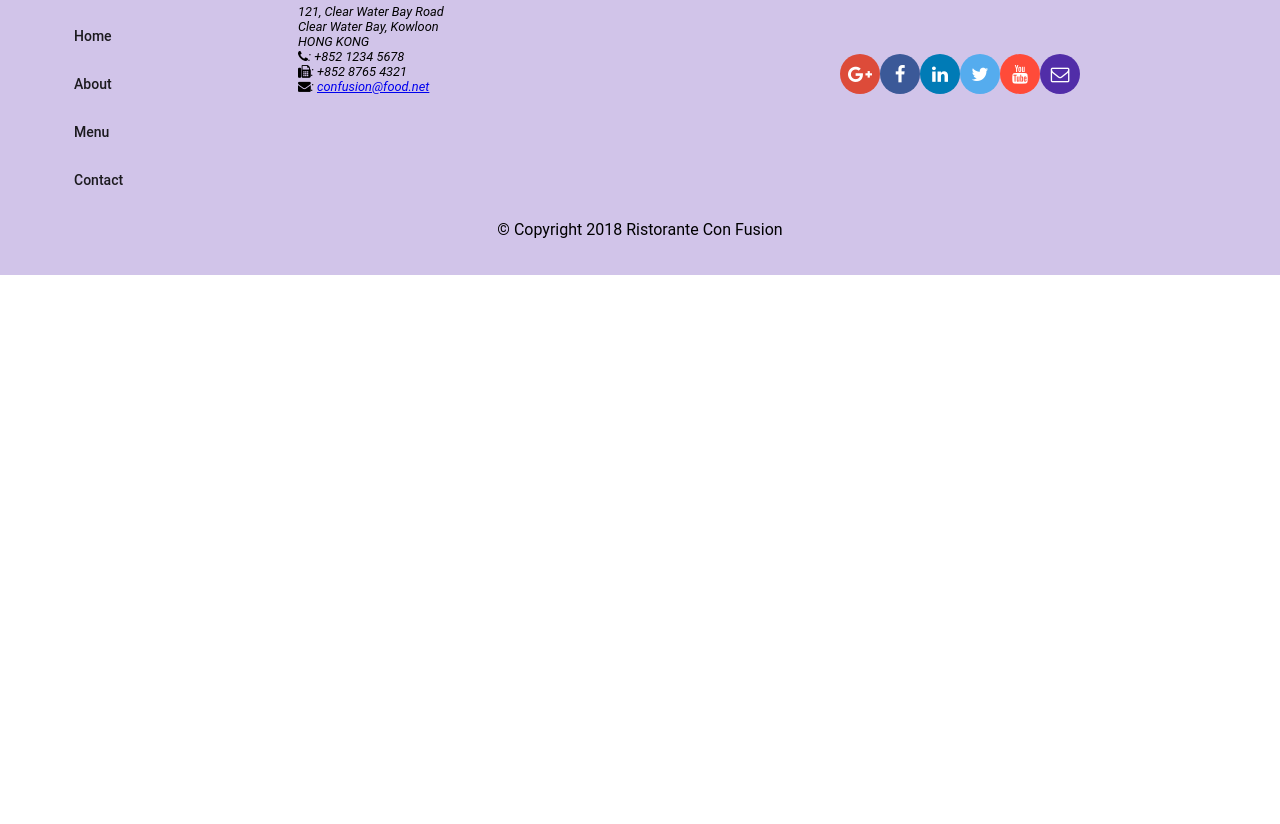
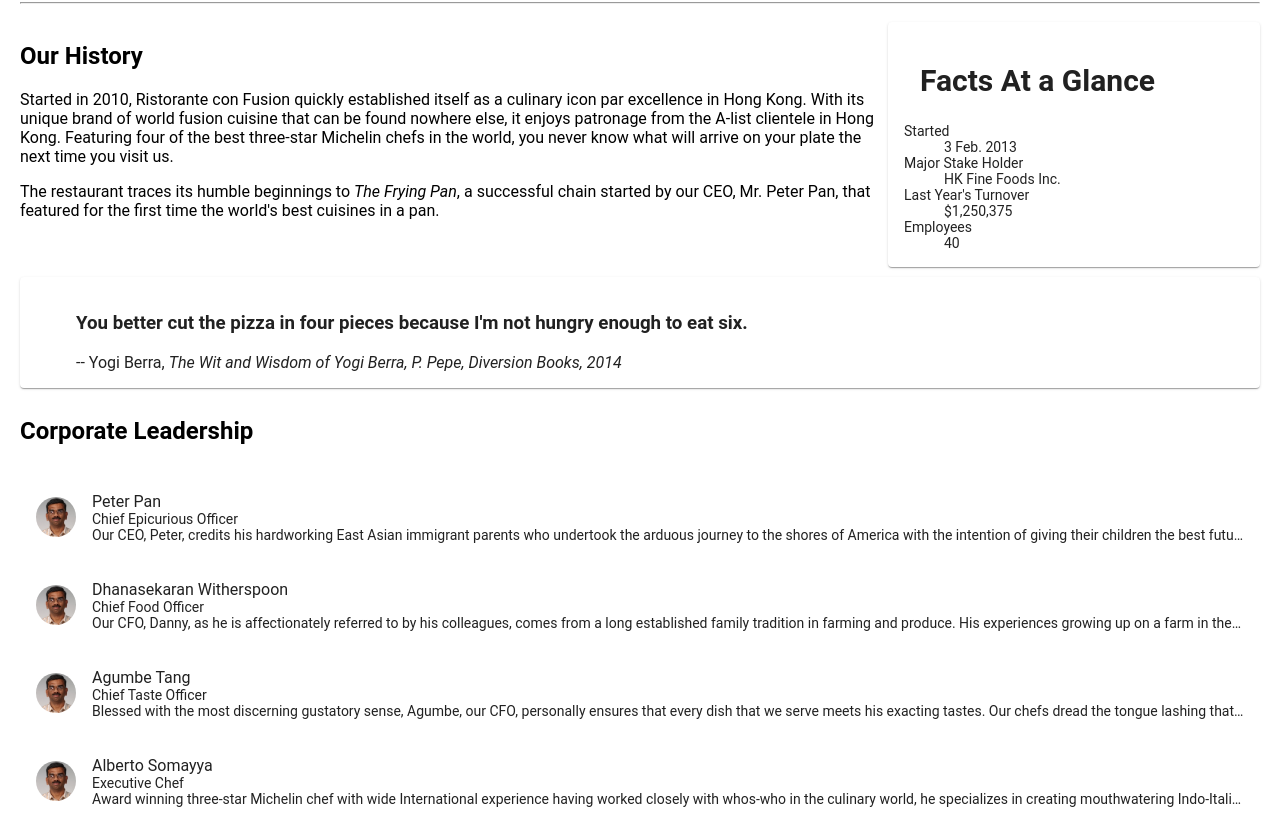
Before and after one commit to Arece7/Coursera-Angular-Project, an Angular app: page /aboutus in a window 1280 px wide. Before the commit this address led to /. Shown: the part 416-1240 px from the top of the page. Before the commit the page ends 800 px from the top, so only its background shows below. Built offline with nearby package versions, Linux system fonts and the light colour scheme.

Commit message:
Single page app 3

```diff
--- a/src/app/about/about.component.html
+++ b/src/app/about/about.component.html
@@ -1,3 +1,68 @@
-<p>
-  about works!
-</p>
+<div class="container"
+  fxLayout="column"
+  fxLayoutGap="10px">
+
+  <div fxFlex>
+    <div>
+        <h3>About Us</h3>
+        <hr>
+    </div>
+  </div>
+
+  <div fxFlex>
+    <div fxLayout="column" fxLayout.gt-sm="row">
+      <div fxFlex="70">
+        <h2>Our History</h2>
+        <p>Started in 2010, Ristorante con Fusion quickly established itself as a culinary icon par excellence in Hong Kong. With its unique brand of world fusion cuisine that can be found nowhere else, it enjoys patronage from the A-list clientele in Hong Kong.  Featuring four of the best three-star Michelin chefs in the world, you never know what will arrive on your plate the next time you visit us.</p>
+        <p>The restaurant traces its humble beginnings to <em>The Frying Pan</em>, a successful chain started by our CEO, Mr. Peter Pan, that featured for the first time the world's best cuisines in a pan.</p>
+      </div>
+      <div fxFlex="30">
+        <mat-card>
+          <mat-card-header>
+            <mat-card-title>
+            <h2>Facts At a Glance</h2>
+            </mat-card-title>
+          </mat-card-header>
+          <mat-card-content>
+            <dl>
+              <dt>Started</dt>
+              <dd>3 Feb. 2013</dd>
+              <dt>Major Stake Holder</dt>
+              <dd>HK Fine Foods Inc.</dd>
+              <dt>Last Year's Turnover</dt>
+              <dd>$1,250,375</dd>
+              <dt>Employees</dt>
+              <dd>40</dd>
+            </dl>
+          </mat-card-content>
+        </mat-card>
+      </div>
+    </div>
+  </div>
+
+  <div fxFlex>
+    <mat-card>
+      <blockquote>
+        <h3>You better cut the pizza in four pieces because
+            I'm not hungry enough to eat six.</h3>
+        <footer>-- Yogi Berra,
+          <cite>The Wit and Wisdom of Yogi Berra,
+            P. Pepe, Diversion Books, 2014</cite>
+        </footer>
+      </blockquote>
+    </mat-card>
+  </div>
+
+
+  <div fxFlex>
+    <h2>Corporate Leadership</h2>
+    <mat-list role="list" *ngIf="leaders" >
+      <mat-list-item role="listitem" *ngFor="let leader of leaders">
+      <img matListAvatar src={{leader.image}} alt= {{leader.name}}>
+      <p matLine>{{leader.name}}</p>
+      <p matLine>{{leader.designation}}</p>
+      <p matLine>{{leader.description}}</p>
+      </mat-list-item>
+    </mat-list>
+  </div>
+</div>
--- a/src/app/about/about.component.ts
+++ b/src/app/about/about.component.ts
@@ -1,5 +1,6 @@
 import { Component, OnInit } from '@angular/core';
-
+import { leader } from '../shared/leader';
+import { LeaderService } from '../services/leader.service'
 @Component({
   selector: 'app-about',
   templateUrl: './about.component.html',
@@ -7,9 +8,11 @@
 })
 export class AboutComponent implements OnInit {
 
-  constructor() { }
+  constructor(private leaderService:LeaderService) { }
 
+  leaders: leader[]
   ngOnInit() {
+    this.leaders = this.leaderService.getLeaderDetails();
   }
 
 }
--- a/src/app/app-routing/routes.ts
+++ b/src/app/app-routing/routes.ts
@@ -7,9 +7,11 @@
 import { ContactComponent } from '../contact/contact.component';
 
 export const routes: Routes = [
-  { path: 'home',  component: HomeComponent },
+  { path: '', redirectTo: '/home', pathMatch: 'full' },
+  { path: 'home',     component: HomeComponent },
   { path: 'menu',     component: MenuComponent },
   { path: 'contactus',     component: ContactComponent },
+  { path: 'aboutus',     component: AboutComponent },
   { path: 'dishdetail/:id',     component: DishDetailsComponent },
   { path: '', redirectTo: '/home', pathMatch: 'full' }
 ];
--- a/src/app/app.module.ts
+++ b/src/app/app.module.ts
@@ -20,6 +20,7 @@
 
 import { DishService } from './services/dish.service';
 import { PromotionService } from './services/promotion.service';
+import { LeaderService } from './services/leader.service';
 import { AppRoutingModule } from './app-routing/app-routing.module';
 @NgModule({
   declarations: [
@@ -37,7 +38,7 @@
     MatToolbarModule,FlexLayoutModule,MatListModule,
     MatGridListModule,MatCardModule,MatButtonModule,AppRoutingModule
   ],
-  providers: [DishService,PromotionService],
+  providers: [DishService,PromotionService,LeaderService],
   bootstrap: [AppComponent]
 })
 export class AppModule { }
--- a/src/app/footer/footer.component.html
+++ b/src/app/footer/footer.component.html
@@ -10,7 +10,7 @@
         <h4>Links</h4>
         <mat-list>
           <mat-list-item><a mat-button routerLink="/home">Home</a></mat-list-item>
-          <mat-list-item><a mat-button>About</a></mat-list-item>
+          <mat-list-item><a mat-button routerLink="/aboutus">About</a></mat-list-item>
           <mat-list-item><a mat-button routerLink="/menu">Menu</a></mat-list-item>
           <mat-list-item><a mat-button routerLink="/contactus">Contact</a></mat-list-item>
         </mat-list>
--- a/src/app/header/header.component.html
+++ b/src/app/header/header.component.html
@@ -1,7 +1,7 @@
 <mat-toolbar color="primary">
   <span><img src="/assets/images/logo.png" height=30 width=41></span>
   <a mat-button routerLink="/home" routerLinkActive="active"><span class="fa fa-home fa-lg"></span> Home</a>
-  <a mat-button routerLinkActive="active"><span class="fa fa-info fa-lg"></span> About</a>
+  <a mat-button routerLink="/aboutus" routerLinkActive="active"><span class="fa fa-info fa-lg"></span> About</a>
   <a mat-button routerLink="/menu" routerLinkActive="active"><span class="fa fa-list fa-lg"></span> Menu</a>
   <a mat-button routerLink="/contactus" routerLinkActive="active"><span class="fa fa-address-card fa-lg"></span> Contact</a>
 </mat-toolbar>
--- a/src/app/home/home.component.html
+++ b/src/app/home/home.component.html
@@ -33,4 +33,17 @@
   </mat-card-content>
 </mat-card>
 
+<mat-card *ngIf="leader" fxFlex>
+  <mat-card-header>
+    <div mat-card-avatar></div>
+    <mat-card-title>
+      <h3>{{leader.name | uppercase}}</h3>
+    </mat-card-title>
+  </mat-card-header>
+  <img mat-card-image src={{leader.image}} alt={{leader.name}}>
+  <mat-card-content>
+    <p>{{leader.description}}
+    </p>
+  </mat-card-content>
+</mat-card>
 </div>
--- a/src/app/home/home.component.ts
+++ b/src/app/home/home.component.ts
@@ -1,8 +1,10 @@
 import { Component, OnInit } from '@angular/core';
 import { Dish } from '../shared/dish';
 import { Promotion } from '../shared/promotion';
+import { leader } from '../shared/leader';
 import { DishService } from '../services/dish.service';
 import { PromotionService } from '../services/promotion.service';
+import { LeaderService } from '../services/leader.service';
 @Component({
   selector: 'app-home',
   templateUrl: './home.component.html',
@@ -12,13 +14,15 @@
 
   dish: Dish;
   promotion: Promotion;
+  leader: leader;
 
   constructor(private dishservice: DishService,
-    private promotionservice: PromotionService) { }
+    private promotionservice: PromotionService,private leaderService:LeaderService) { }
 
   ngOnInit() {
     this.dish = this.dishservice.getFeaturedDish();
     this.promotion = this.promotionservice.getFeaturedPromotion();
+     this.leader = this.leaderService.getFeaturedLeaderDetails();
   }
 
 }
--- /dev/null
+++ b/src/app/services/leader.service.ts
@@ -0,0 +1,19 @@
+import { Injectable } from '@angular/core';
+import { leader } from '../shared/leader';
+import { LEADERS } from '../shared/leaders';
+
+@Injectable({
+  providedIn: 'root'
+})
+export class LeaderService {
+
+  constructor() { }
+
+getLeaderDetails():leader[]{
+  return LEADERS;
+}
+getFeaturedLeaderDetails():leader
+{
+  return LEADERS.filter((leader)=> leader.featured)[0];
+}
+}
--- /dev/null
+++ b/src/app/shared/leader.ts
@@ -0,0 +1,9 @@
+export class leader{
+    id: string;
+      name: string;
+      image: string;
+      designation: string;
+      abbr: string;
+      featured: boolean;
+      description: string;
+}
--- /dev/null
+++ b/src/app/shared/leaders.ts
@@ -0,0 +1,44 @@
+import { leader } from './leader';
+export const LEADERS : leader[] =
+[
+    {
+      id: '0',
+      name: 'Peter Pan',
+      image: '/assets/images/alberto.png',
+      designation: 'Chief Epicurious Officer',
+      abbr: 'CEO',
+      featured: false,
+      // tslint:disable-next-line:max-line-length
+      description: 'Our CEO, Peter, credits his hardworking East Asian immigrant parents who undertook the arduous journey to the shores of America with the intention of giving their children the best future. His mother\'s wizardy in the kitchen whipping up the tastiest dishes with whatever is available inexpensively at the supermarket, was his first inspiration to create the fusion cuisines for which The Frying Pan became well known. He brings his zeal for fusion cuisines to this restaurant, pioneering cross-cultural culinary connections.'
+    },
+    {
+      id: '1',
+      name: 'Dhanasekaran Witherspoon',
+      image: '/assets/images/alberto.png',
+      designation: 'Chief Food Officer',
+      abbr: 'CFO',
+      featured: false,
+      // tslint:disable-next-line:max-line-length
+      description: 'Our CFO, Danny, as he is affectionately referred to by his colleagues, comes from a long established family tradition in farming and produce. His experiences growing up on a farm in the Australian outback gave him great appreciation for varieties of food sources. As he puts it in his own words, Everything that runs, wins, and everything that stays, pays!'
+    },
+    {
+      id: '2',
+      name: 'Agumbe Tang',
+      image: '/assets/images/alberto.png',
+      designation: 'Chief Taste Officer',
+      abbr: 'CTO',
+      featured: false,
+      // tslint:disable-next-line:max-line-length
+      description: 'Blessed with the most discerning gustatory sense, Agumbe, our CFO, personally ensures that every dish that we serve meets his exacting tastes. Our chefs dread the tongue lashing that ensues if their dish does not meet his exacting standards. He lives by his motto, You click only if you survive my lick.'
+    },
+    {
+      id: '3',
+      name: 'Alberto Somayya',
+      image: '/assets/images/alberto.png',
+      designation: 'Executive Chef',
+      abbr: 'EC',
+      featured: true,
+      // tslint:disable-next-line:max-line-length
+      description: 'Award winning three-star Michelin chef with wide International experience having worked closely with whos-who in the culinary world, he specializes in creating mouthwatering Indo-Italian fusion experiences. He says, Put together the cuisines from the two craziest cultures, and you get a winning hit! Amma Mia!'
+    }
+  ];
```
Also changed, not shown: 1 other file (tests, documents, lock files or other folders).
